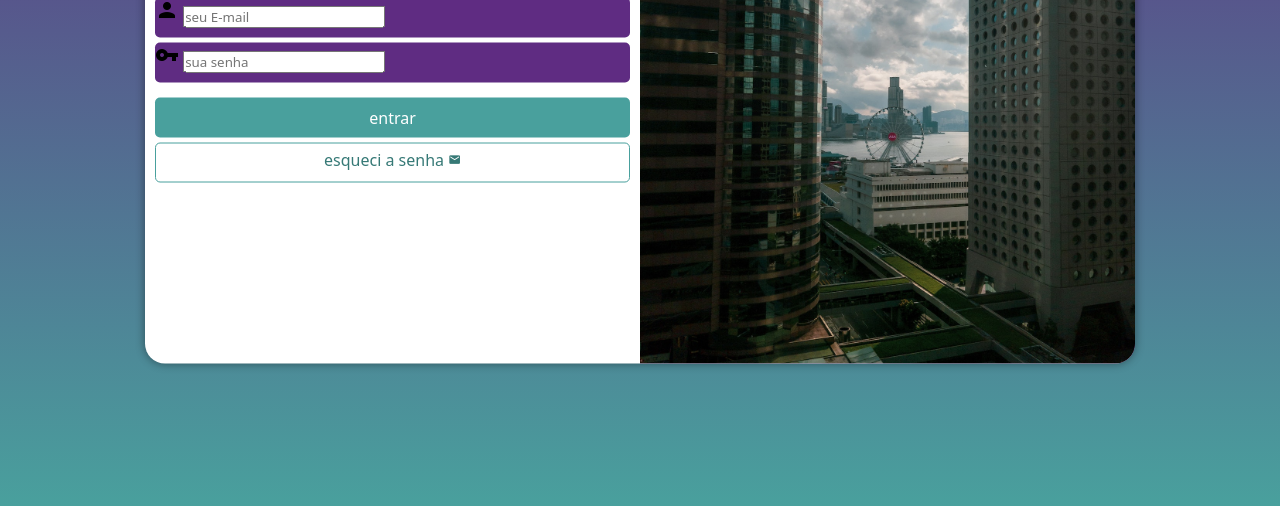
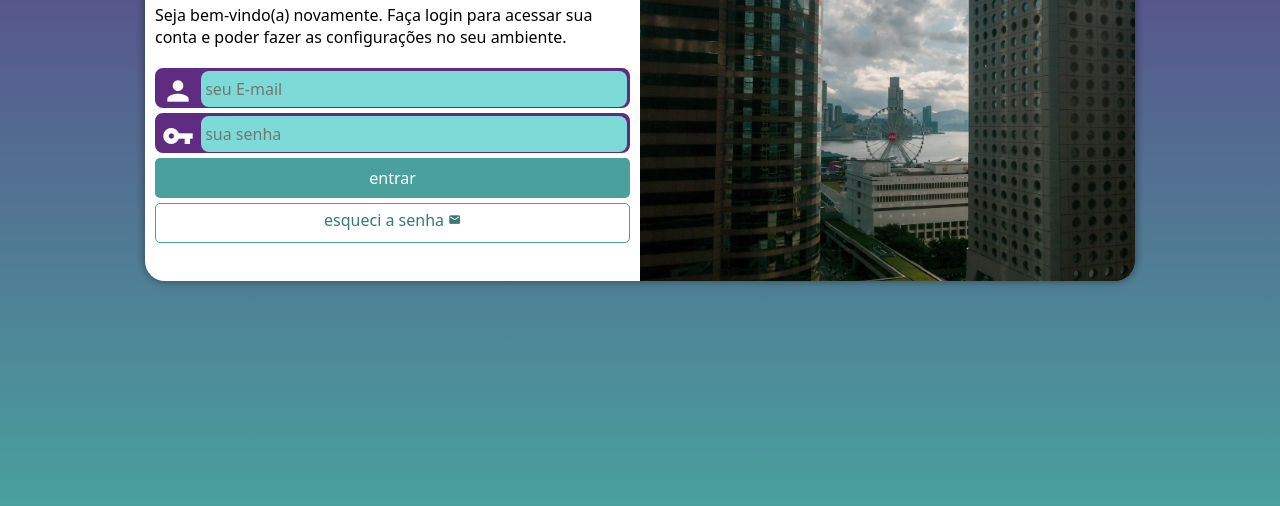
Before and after one commit to AndrewCamilo/Projeto-Login, a plain HTML site: page index.html in a window 1280 px wide. Shown: the part 294-800 px from the top of the page. Drawn offline with Linux system fonts and the light colour scheme.

Commit message:
Atualizei os inputs do form

```diff
--- a/estilos/media-query.css
+++ b/estilos/media-query.css
@@ -7,8 +7,8 @@
     }
 
     section#login  {
-        width: 90vw;
-
+        width: 80vw;
+        height: 280px;
     }
 
     section#login > div#imagem {
@@ -31,6 +31,7 @@
 
     section#login {
         width: 990px;
+        height: 350px;
     }
 
     section#login div#imagem {
@@ -49,7 +50,8 @@
     }
 
     section#login div#formulario > p {
-        font-size: 1.2em;
+        font-size: 1em;
+        margin: 20px 0px;
     }
 
 }
--- a/estilos/style.css
+++ b/estilos/style.css
@@ -37,10 +37,10 @@ section#login {
     position: absolute;
     top: 50%;
     left: 50%;
-    transform: translate(-50%, -50%);
     overflow: hidden;
     box-shadow: 0px 0px 10px rgba(0, 0, 0, 0.432);
 
+    transform: translate(-50%, -50%);
     transition: width .7s, height .7s;
     transition-timing-function: ease;
 }
@@ -69,10 +69,11 @@ section#login div#formulario > p {
 
 form > div.campo {
     background-color: #5f2c82;
+    border: 2px solid #5f2c82;
     display: block;
     width: 100%;
     height: 40px;
-    border-radius: 5px;
+    border-radius: 8px;
     margin: 5px 0px;
 }
 
@@ -80,12 +81,33 @@ div.campo > label {
     display: none;
 }
 
+div.campo > i {
+    color: white;
+    font-size: 2em;
+    width: 40px;
+    padding: 5px;
+}
+
+div.campo input {
+    background-color: #7ddbd7;
+    font-size: 1em;
+    width: calc(100% - 45px);
+    height: 100%;
+    border: 0px;
+    border-radius: 8px;
+    padding: 4px;
+    transform: translateY(-12px);
+}
+
+div.campo input:focus-within {
+    background-color: white;
+}
+
 form > input[type=submit] {
     display: block;
     font-size: 1em;
     width: 100%;
     height: 40px;
-    margin-top: 15px;
     background-color: #49a09d;
     color: white;
     border: none;
```
